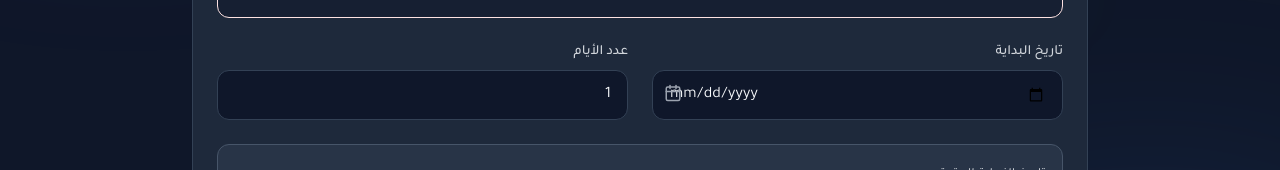
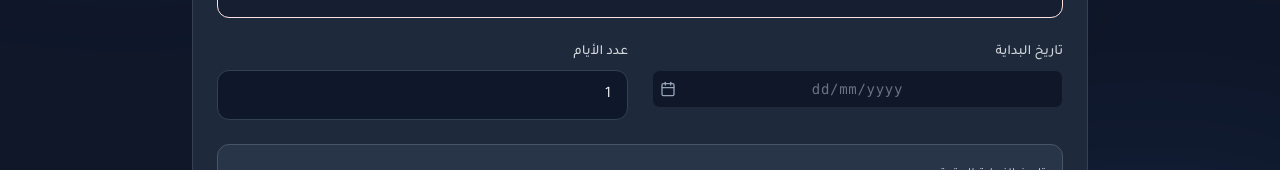
Before and after one commit to muslim1972/InfTeleKarbala, a React (Vite) app: page /requests/leave in a window 1280 px wide. Shown: the part 377-547 px from the top of the page. Built offline with nearby package versions, Linux system fonts and the light colour scheme; no server answers; the database is empty; what tailwindcss-radix would draw is missing.

Commit message:
العمل جاري على المحادثات (8) 9/3/2026 3:40 am

```diff
--- a/src/components/features/AppNotifications.tsx
+++ b/src/components/features/AppNotifications.tsx
@@ -375,7 +375,8 @@ export const AppNotifications = () => {
                                     {supervisorRequests.map(req => (
                                         <div
                                             key={req.id}
-                                            className="bg-white dark:bg-slate-800 rounded-xl p-3 border border-amber-200 dark:border-amber-900/50 shadow-sm flex justify-between items-center"
+                                            onClick={() => { setShowModal(false); setSelectedApprovalRequest(req); }}
+                                            className="bg-white dark:bg-slate-800 rounded-xl p-3 border border-amber-200 dark:border-amber-900/50 shadow-sm cursor-pointer hover:bg-amber-50 dark:hover:bg-amber-900/20 transition-colors flex justify-between items-center"
                                         >
                                             <div className="flex-1">
                                                 <h5 className="font-bold text-sm text-slate-900 dark:text-white">
@@ -386,8 +387,7 @@ export const AppNotifications = () => {
                                                 </p>
                                             </div>
                                             <button
-                                                onClick={() => { setShowModal(false); setSelectedApprovalRequest(req); }}
-                                                className="bg-amber-100 hover:bg-amber-200 text-amber-700 dark:bg-amber-900/30 dark:hover:bg-amber-900/50 dark:text-amber-400 text-xs font-bold px-3 py-1.5 rounded-lg transition-colors ml-2 shrink-0"
+                                                className="bg-amber-100 hover:bg-amber-200 text-amber-700 dark:bg-amber-900/30 dark:hover:bg-amber-900/50 dark:text-amber-400 text-xs font-bold px-3 py-1.5 rounded-lg transition-colors ml-2 shrink-0 pointer-events-none"
                                             >
                                                 مراجعة
                                             </button>
--- a/src/components/ui/DateInput.tsx
+++ b/src/components/ui/DateInput.tsx
@@ -8,6 +8,8 @@ interface DateInputProps {
     className?: string;
     placeholder?: string;
     disabled?: boolean;
+    min?: string;
+    required?: boolean;
 }
 
 /**
@@ -15,7 +17,7 @@ interface DateInputProps {
  * يخزّن القيمة داخلياً كـ yyyy-mm-dd للتوافق مع قاعدة البيانات
  * نقرة أيقونة التقويم تفتح خيار التاريخ الأصلي
  */
-export function DateInput({ value, onChange, className, placeholder = 'dd/mm/yyyy', disabled }: DateInputProps) {
+export function DateInput({ value, onChange, className, placeholder = 'dd/mm/yyyy', disabled, min, required }: DateInputProps) {
     const hiddenDateRef = useRef<HTMLInputElement>(null);
 
     // تحويل yyyy-mm-dd → dd/mm/yyyy للعرض
@@ -90,6 +92,7 @@ export function DateInput({ value, onChange, className, placeholder = 'dd/mm/yyy
                     className
                 )}
                 disabled={disabled}
+                required={required}
             />
             {/* أيقونة التقويم - تفتح التقويم الأصلي */}
             <button
@@ -112,11 +115,11 @@ export function DateInput({ value, onChange, className, placeholder = 'dd/mm/yyy
             >
                 <Calendar className="w-4 h-4" />
             </button>
-            {/* تقويم مخفي - يصبح تفاعلي فقط عند النقر على الأيقونة */}
             <input
                 ref={hiddenDateRef}
                 type="date"
                 value={value || ''}
+                min={min}
                 onChange={(e) => { handleNativePick(e); e.currentTarget.style.pointerEvents = 'none'; }}
                 onBlur={(e) => { e.currentTarget.style.pointerEvents = 'none'; }}
                 className="absolute left-0 top-0 w-8 h-full opacity-0"
--- a/src/features/requests/components/EditLeaveRequestForm.tsx
+++ b/src/features/requests/components/EditLeaveRequestForm.tsx
@@ -28,7 +28,7 @@ const EditLeaveRequestForm: React.FC<EditLeaveRequestFormProps> = ({ request, on
         if (formData.startDate && formData.daysCount > 0) {
             const start = new Date(formData.startDate);
             const end = new Date(start);
-            end.setDate(start.getDate() + formData.daysCount - 1);
+            end.setDate(start.getDate() + formData.daysCount);
             setEndDate(end.toISOString().split('T')[0]);
         } else {
             setEndDate('');
--- a/src/features/requests/components/LeaveRequestForm.tsx
+++ b/src/features/requests/components/LeaveRequestForm.tsx
@@ -1,10 +1,11 @@
 import React, { useState, useEffect } from 'react';
-import { Calendar, FileText, AlertCircle, CheckCircle, Clock, Edit2 } from 'lucide-react';
+import { FileText, AlertCircle, CheckCircle, Clock, Edit2 } from 'lucide-react';
 import { useAuth } from '../../../context/AuthContext';
 import { useEmployeeData } from '../../../hooks/useEmployeeData';
 import { supabase } from '../../../lib/supabase';
 import { Network, UserCheck } from 'lucide-react'; // Import Network icon
 import EditLeaveRequestForm from './EditLeaveRequestForm';
+import { DateInput } from '../../../components/ui/DateInput';
 
 interface LeaveRequestFormProps {
   onSuccess?: () => void;
@@ -135,13 +136,13 @@ const LeaveRequestForm: React.FC<LeaveRequestFormProps> = ({ onSuccess }) => {
     fetchManager();
   }, [user]);
 
-  // Calculate end date automatically
+  // Calculate expected return date automatically
   useEffect(() => {
     if (formData.startDate && formData.daysCount > 0) {
       const start = new Date(formData.startDate);
       const end = new Date(start);
-      // Subtract 1 day because the start day counts as the first day
-      end.setDate(start.getDate() + formData.daysCount - 1);
+      // Expected return date is Start Date + Days Count
+      end.setDate(start.getDate() + formData.daysCount);
       setEndDate(end.toISOString().split('T')[0]);
     } else {
       setEndDate('');
@@ -351,17 +352,12 @@ const LeaveRequestForm: React.FC<LeaveRequestFormProps> = ({ onSuccess }) => {
                 <label className="block text-sm font-medium text-gray-700 dark:text-gray-300 mb-2">
                   تاريخ البداية
                 </label>
-                <div className="relative">
-                  <input
-                    type="date"
-                    required
-                    min={today}
-                    value={formData.startDate}
-                    onChange={(e) => setFormData({ ...formData, startDate: e.target.value })}
-                    className="w-full px-4 py-3 bg-gray-50 dark:bg-slate-900 border border-gray-200 dark:border-slate-700 rounded-xl focus:ring-2 focus:ring-blue-500 focus:border-transparent outline-none transition"
-                  />
-                  <Calendar className="absolute left-3 top-3.5 text-gray-400 pointer-events-none" size={18} />
-                </div>
+                <DateInput
+                  value={formData.startDate}
+                  onChange={(dateStr) => setFormData({ ...formData, startDate: dateStr })}
+                  min={today}
+                  required
+                />
               </div>
 
               {/* Days Count */}
```
